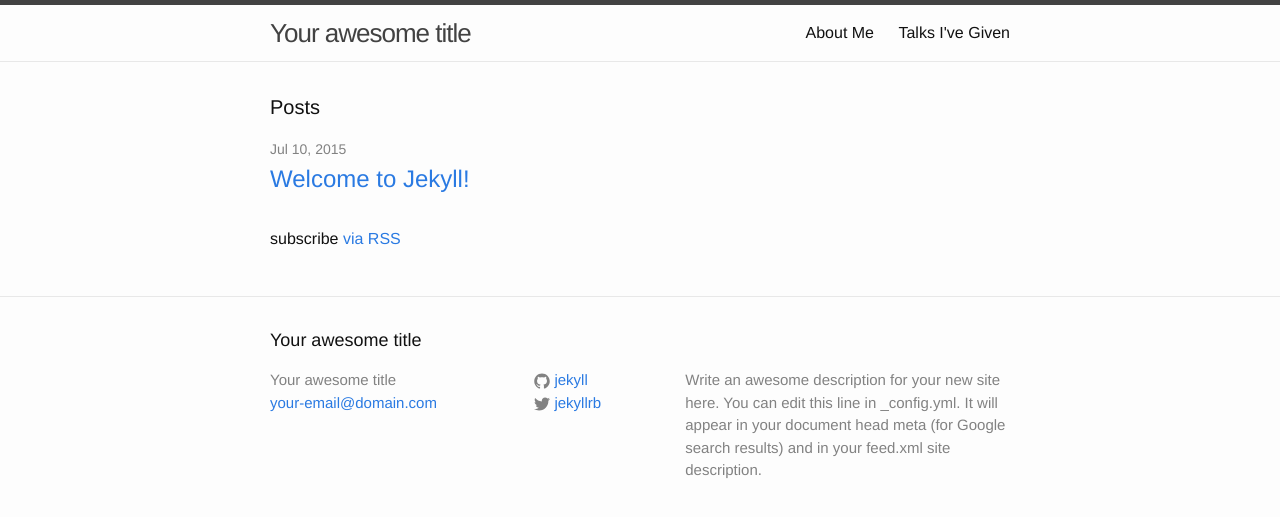
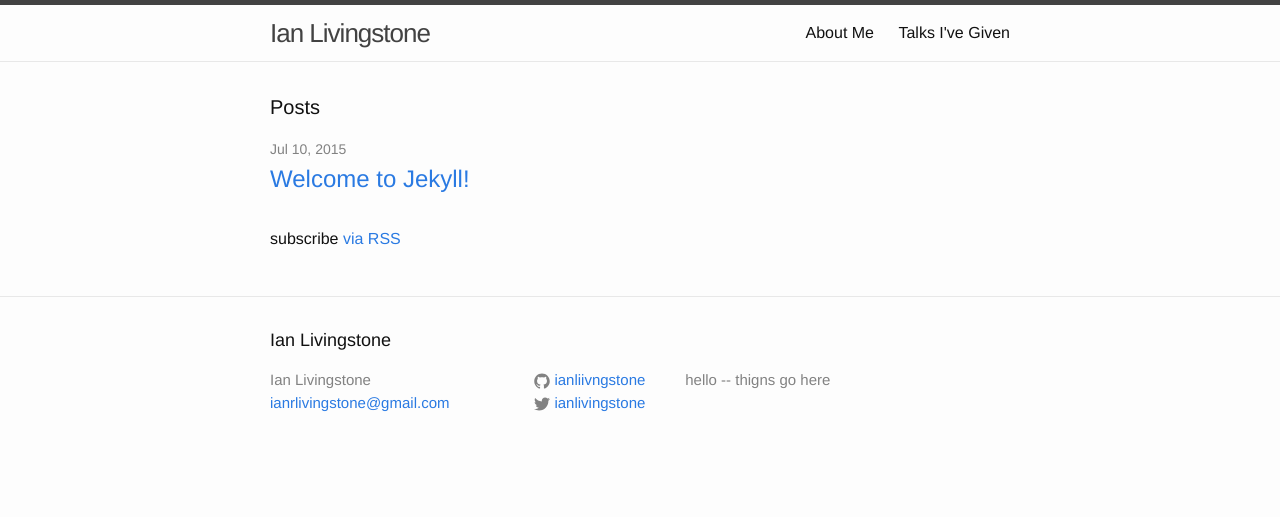
Before and after one commit to ianlivingstone/ianlivingstone.github.io, a Jekyll site: the page built from index.html, in a window 1280 px wide. Shown: the top 517 px of the page. Built offline with Jekyll 4.4.1, drawn with Linux system fonts in a browser that asks for light colours.

Commit message:
Update site title and social media links

```diff
--- a/_config.yml
+++ b/_config.yml
@@ -1,14 +1,13 @@
 # Site settings
-title: Your awesome title
-email: your-email@domain.com
+title: Ian Livingstone
+email: ianrlivingstone@gmail.com
 description: > # this means to ignore newlines until "baseurl:"
-  Write an awesome description for your new site here. You can edit this
-  line in _config.yml. It will appear in your document head meta (for
-  Google search results) and in your feed.xml site description.
+  hello -- thigns go here
 baseurl: "" # the subpath of your site, e.g. /blog/
 url: "http://yourdomain.com" # the base hostname & protocol for your site
-twitter_username: jekyllrb
-github_username:  jekyll
+twitter_username: ianlivingstone
+github_username:  ianliivngstone
+linkedin_username: irlivingstone
 
 # Build settings
 markdown: kramdown
```
